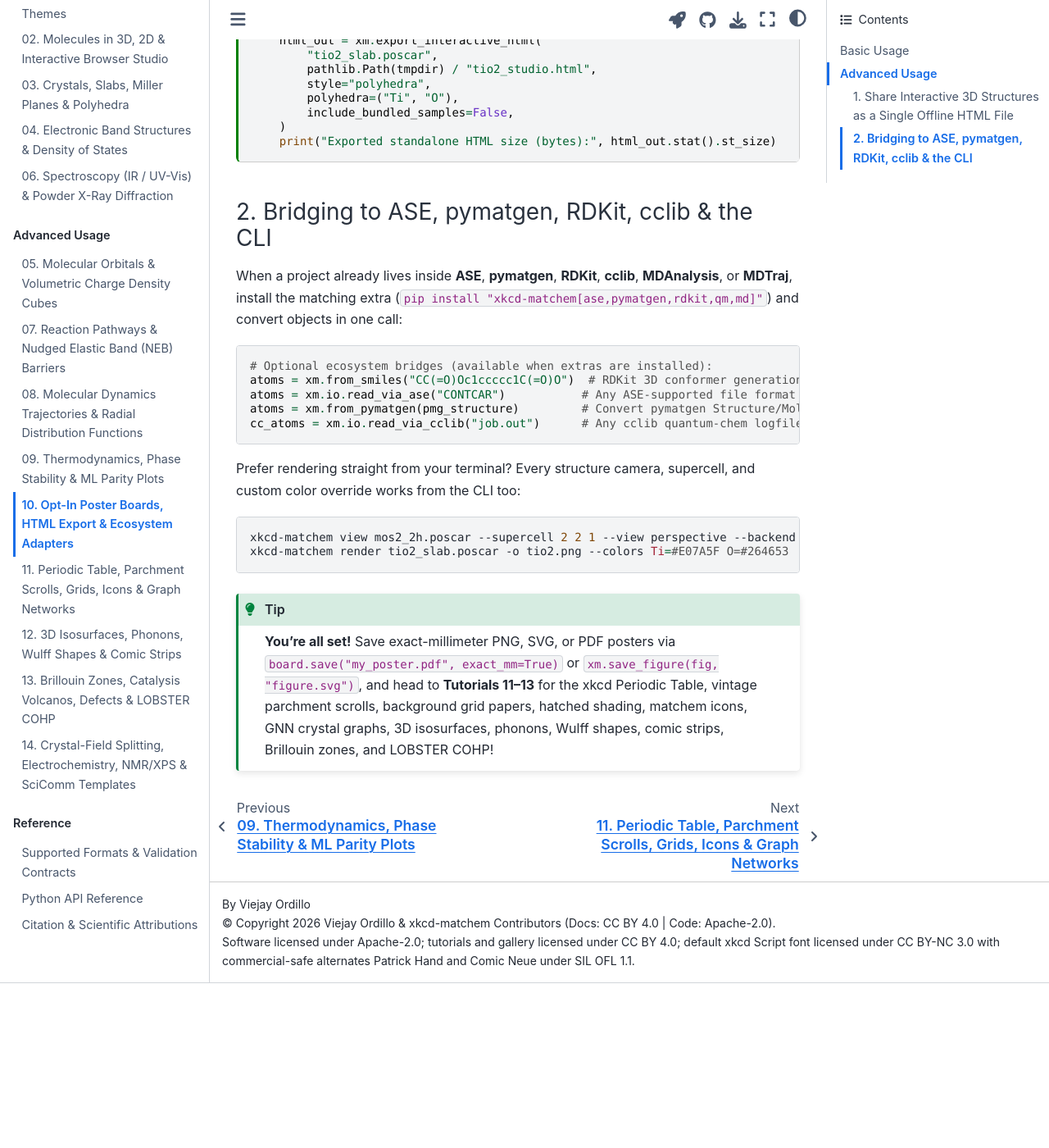
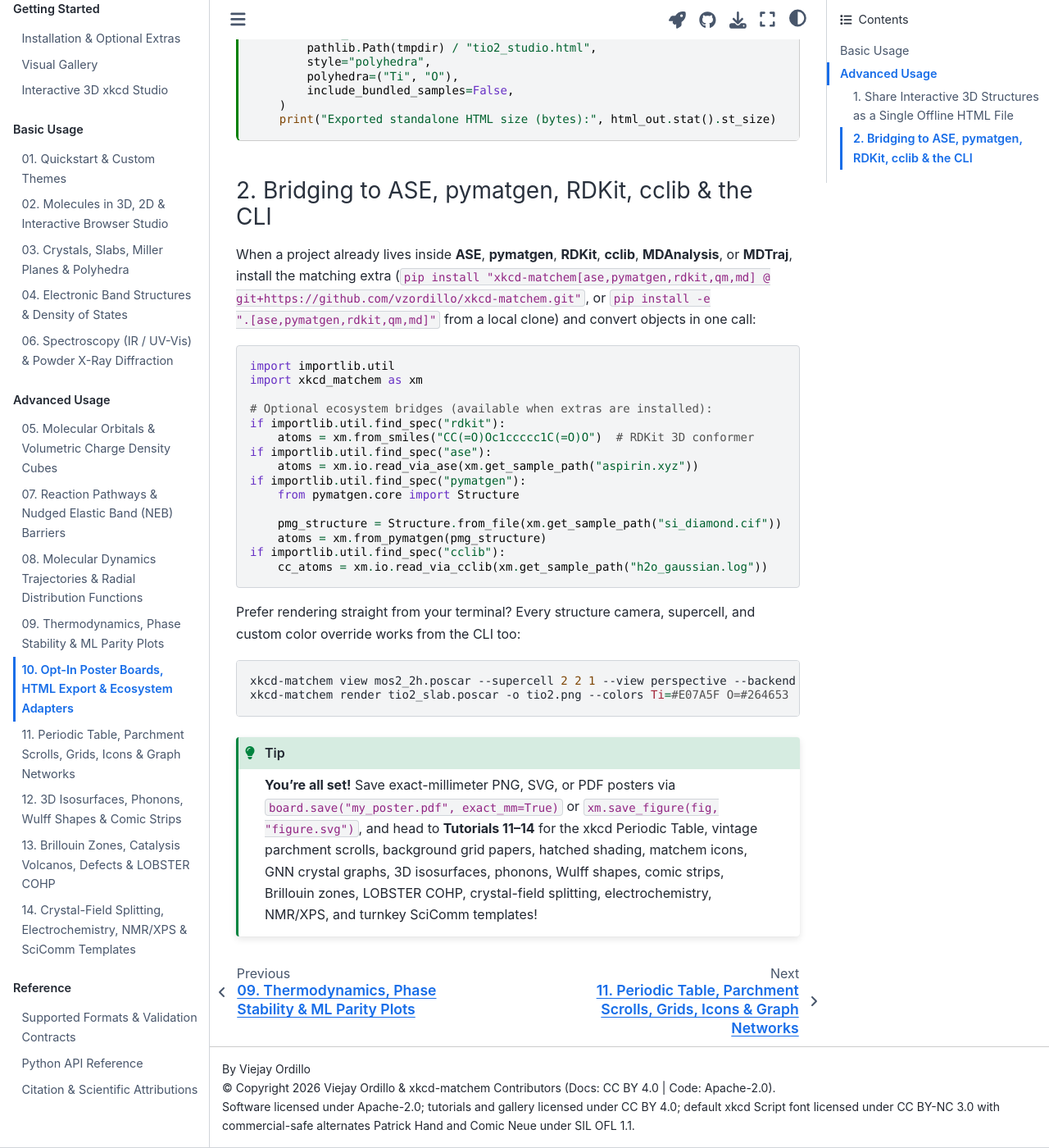
Before and after one commit to vzordillo/xkcd-matchem, a Jupyter Book: the page built from book/tutorials/10_posters_boards_and_interoperability.ipynb, in a window 1280 px wide and 1400 px high, scrolled down 2100 px. Shown: the whole window at 82% size. Built offline with Jupyter Book 1.0.4 settings and Sphinx 7.4.7 and the Sphinx Book theme 1.1.4, drawn with Linux system fonts in a browser that asks for light colours; before the commit the page ends 3299 px from its top, so only the background shows below that; some of the changed text lies outside the part shown.

Commit message:
docs: fix pre-release pip installs, Tutorial 10 snippet, and ITA space-group counts

```diff
--- a/book/gallery.md
+++ b/book/gallery.md
@@ -4,7 +4,7 @@ Every figure and animated GIF below is generated automatically by `scripts/gener
 
 ## Animated Motion & Theme Explorer
 
-Looping GIFs are rendered with `xm.animate_trajectory()` (requires `pip install "xkcd-matchem[animation]"`) or custom camera/preset loops:
+Looping GIFs are rendered with `xm.animate_trajectory()` (requires the `animation` extra: `pip install "xkcd-matchem[animation] @ git+https://github.com/vzordillo/xkcd-matchem.git"`, or `pip install -e ".[animation]"` from a local clone) or custom camera/preset loops:
 
 | 3D Coordination Polyhedra Orbit | Climbing-Image NEB Pathway | Live Theme & Palette Switching |
 | :---: | :---: | :---: |
--- a/book/reference/supported_formats.md
+++ b/book/reference/supported_formats.md
@@ -63,7 +63,7 @@ Behind the playful visuals, core geometry routines avoid common shortcuts that b
 
 ## Optional Framework Adapters
 
-When you need specialized force-field topologies or proprietary file formats outside the built-in parsers, install the optional bridges via `pip install "xkcd-matchem[ase,pymatgen,qm,rdkit,md]"`:
+When you need specialized force-field topologies or proprietary file formats outside the built-in parsers, install the optional bridges via `pip install "xkcd-matchem[ase,pymatgen,qm,rdkit,md] @ git+https://github.com/vzordillo/xkcd-matchem.git"` (or `pip install -e ".[ase,pymatgen,qm,rdkit,md]"` from a local clone; bare PyPI installs will work once the first release is tagged):
 
 - **ASE:** `xm.from_ase(ase_atoms)`, `xm.to_ase(atoms)`, `xm.io.read_via_ase(path)`
 - **pymatgen:** `xm.from_pymatgen(struct_or_mol)`, `xm.to_pymatgen(atoms)`
```
Also changed, not shown: CHANGELOG.md (+1 -1 lines), CONTRIBUTING.md (+1 -1 lines), book/tutorials/07_reaction_pathways_and_neb.ipynb, book/tutorials/10_posters_boards_and_interoperability.ipynb.
